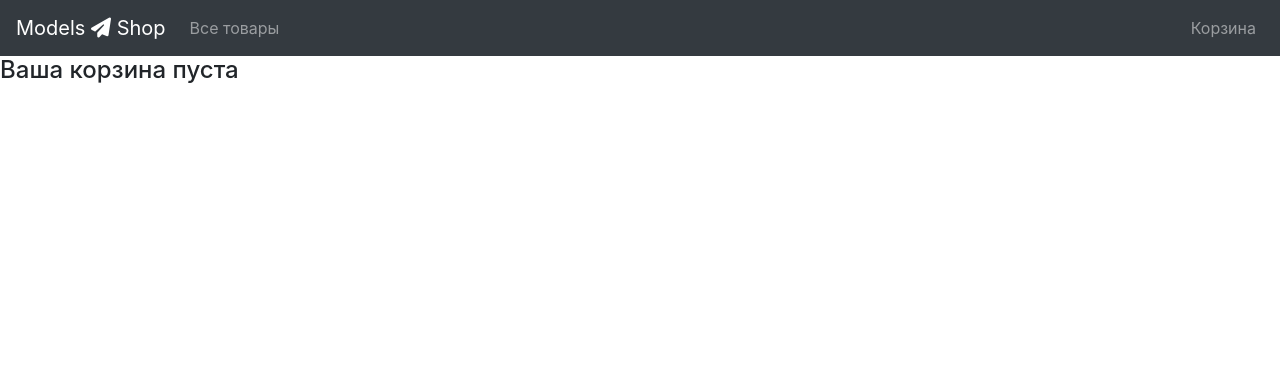
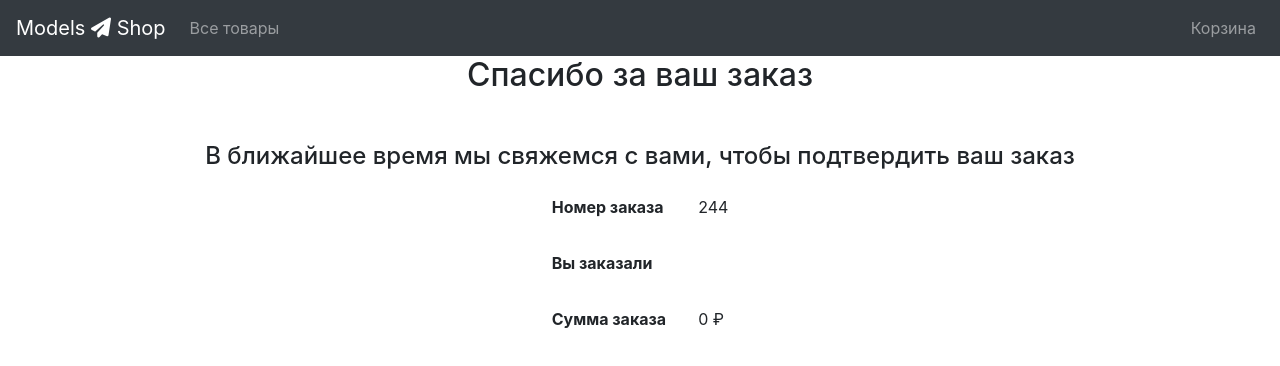
Before and after one commit to iskandarko/dilovars-eshop, a React (Create React App) app: page /cart/order in a window 1280 px wide. Shown: the top 366 px of the page. Built offline with nearby package versions, Linux system fonts and the light colour scheme.

Commit message:
CartOrder component added

```diff
--- a/src/App.js
+++ b/src/App.js
@@ -9,6 +9,7 @@ import Cart from './components/Cart/Cart';
 import MyModal from './components/MyModal';
 import Default from './components/Default';
 import LandingPage from './components/LandingPage';
+import CartOrder from './components/Cart/CartOrder'
 
 function App() {
   return (
@@ -18,7 +19,8 @@ function App() {
         <Route exact path='/' component={LandingPage} />
         <Route exact path='/products' component={ProductList} />
         <Route path='/products/:id' component={Details} />
-        <Route path='/cart' component={Cart} />
+        <Route exact path='/cart' component={Cart} />
+        <Route path="/cart/order" component={CartOrder} />
         <Route component={Default} />
       </Switch>
       <MyModal />
--- a/src/components/Cart/Cart.js
+++ b/src/components/Cart/Cart.js
@@ -30,7 +30,6 @@ class Cart extends Component {
                                 </>
                             );
                         }
-
                 }}
             </ProductConsumer>
 
--- /dev/null
+++ b/src/components/Cart/CartOrder.js
@@ -0,0 +1,47 @@
+import React from 'react';
+import Title from '../Title';
+import { ProductConsumer } from '../../context';
+
+const CartOrder = (props) => {
+    console.log(props.history.location.state)////////////////////////
+    return (
+        <>
+            <Title title="Спасибо за ваш заказ" />
+            <ProductConsumer>
+                {values => {
+                    const {cartTotal, cart} = values;
+                    return (
+                        <div className="container mt-5">
+                            <h4 className="text-center">В ближайшее время мы свяжемся с вами, чтобы подтвердить ваш заказ</h4>
+                            <table className="mx-auto">
+                                <tr>
+                                    <td><strong>Номер заказа</strong></td>
+                                    <td>244</td>
+                                </tr>
+                                <tr>
+                                    <td><strong>Вы заказали</strong></td>
+                                    <td>{cart.map((product) => {
+                                            return (
+                                            <tr>
+                                                <td>{product.title}</td>
+                                                <td>{product.price} ₽ x {product.count}</td>
+                                            </tr>
+                                            );
+                                        })}
+                                    </td>
+                                </tr>
+                                <tr>
+                                    <td><strong>Сумма заказа</strong></td>
+                                    <td>{cartTotal} ₽</td>
+                                </tr>
+                            </table>
+                        </div>
+                    );
+                }}
+            </ProductConsumer>
+
+        </>
+     );
+}
+
+export default CartOrder;
--- a/src/components/Cart/CartTotals.js
+++ b/src/components/Cart/CartTotals.js
@@ -2,7 +2,7 @@ import React from 'react';
 import { Link } from 'react-router-dom';
 
 const CartTotals = (props) => {
-    const {clearCart, cartTotal} = props.values;
+    const { clearCart, cartTotal } = props.values;
     return (
         <>
             <div className="container">
@@ -13,7 +13,12 @@ const CartTotals = (props) => {
                             <strong>{cartTotal} ₽</strong>
                         </h5>
                         <div className="totals_button_container">
-                            <Link to="/cart/order" className="d-block">
+                            <Link
+                                to={{
+                                    pathname: "/cart/order",
+                                    state: {} ////////////////////////////
+                                    }}
+                                className="d-block">
                                 <button
                                     className="btn btn-outline-success text-uppercase mt-2"
                                 >
--- a/src/components/Default.js
+++ b/src/components/Default.js
@@ -1,7 +1,6 @@
 import React from 'react';
 
 function Default(props) {
-    console.log(props)
     return (
         <div className="text-center pt-5">
             <h1>Ошибка 404</h1>
--- a/src/index.css
+++ b/src/index.css
@@ -42,3 +42,8 @@ code {
 .totals_button_container button{
   width: 14rem;
 }
+
+td {
+  /* border: solid; */
+  padding: 1rem;
+}
```
